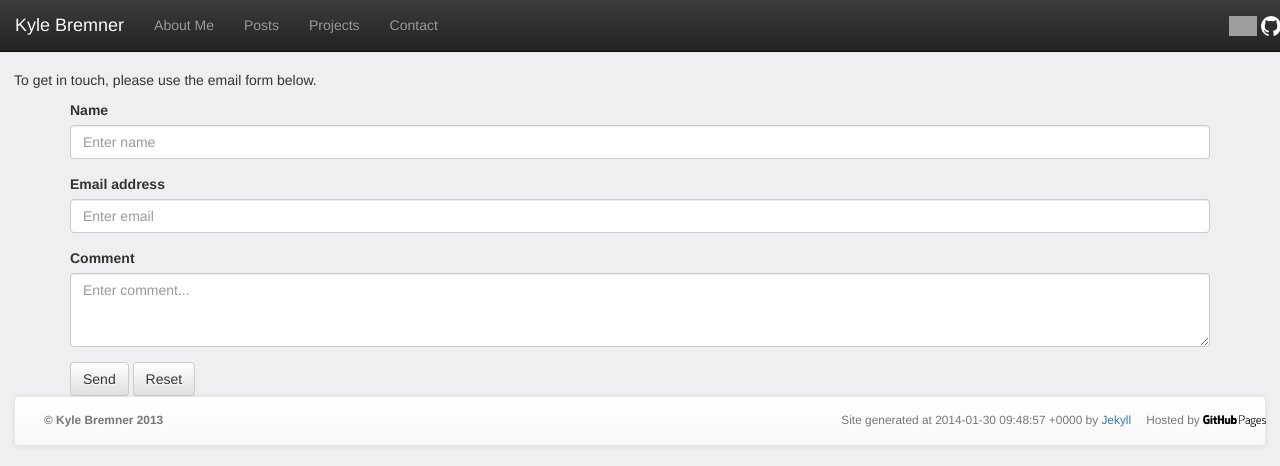
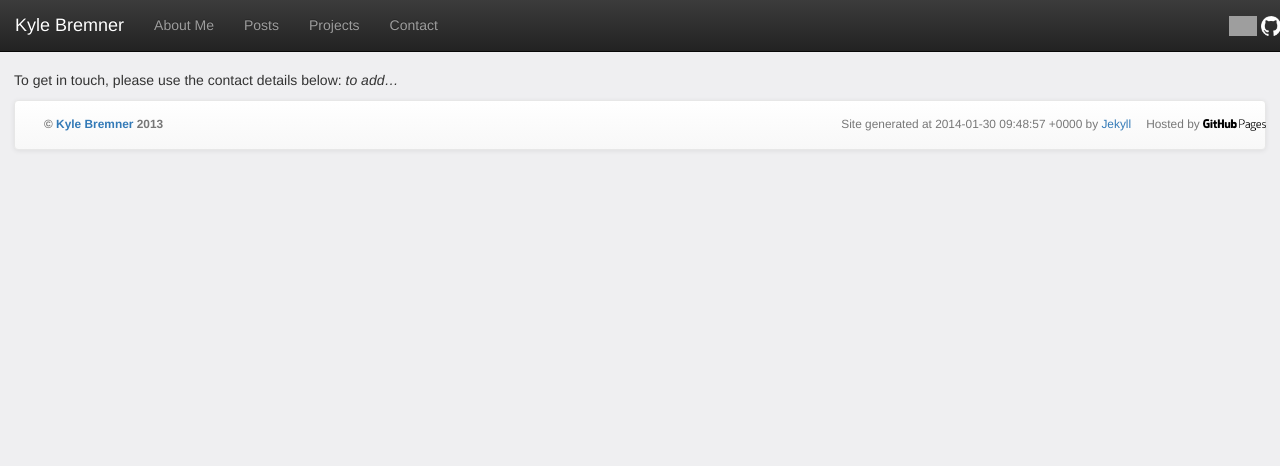
Before and after one commit to kbremner/kbremner.github.io, a Jekyll site: the page built from pages/contact.md, in a window 1280 px wide. Shown: the top 466 px of the page. Built offline with Jekyll 4.4.1, drawn with Linux system fonts in a browser that asks for light colours; nearby versions of some CDN libraries; Markdown is read by kramdown in place of the engine named in the settings; grey boxes are pictures that could not be loaded.

Commit message:
Fixed contact email

```diff
--- a/_includes/mail_form.html
+++ /dev/null
@@ -1,18 +0,0 @@
-<div class="container">
-<form action="MAILTO:kb.bremner@gmail.com" method="post" enctype="text/plain">
-<div class="form-group">
-	<label for="name">Name</label>
-	<input type="text" class="form-control" id="name" name="name" placeholder="Enter name">
-</div>
-<div class="form-group">
-	<label for="mail">Email address</label>
-	<input type="email" class="form-control" id="mail" name="mail" placeholder="Enter email">
-</div>
-<div class="form-group">
-	<label for="comment">Comment</label>
-	<textarea type="text" class="form-control" id="comment" name="comment" placeholder="Enter comment..." rows="3"></textarea>
-</div>
-<button type="submit" class="btn btn-default">Send</button>
-<button type="reset" class="btn btn-default">Reset</button>
-</form>
-</div>
--- a/_layouts/default.html
+++ b/_layouts/default.html
@@ -47,14 +47,14 @@
 
       <footer class="navbar navbar-default navbar-static-bottom footer">
           <p class="nav small navbar-text navbar-left">
-            <strong>&copy; Kyle Bremner 2013</strong>
+            <strong>&copy; <a href="mailto:kbremner.github.io@gmail.com" style="text-decoration: none;">Kyle Bremner</a> 2013</strong>
           </p>
 
           <p class="nav small navbar-text navbar-right">
            Hosted by <a href="http://pages.github.com/"><img src="/images/github-pages.png" height="12px" alt="GitHub Pages"></a>
           </p>
           <p class="nav small navbar-text navbar-right">
-            Site generated at {{ site.time | data_to_xmlschema }} by <a href="http://jekyllrb.com/" style="text-decoration:none;">Jekyll</a>
+            Site generated at {{ site.time | data_to_xmlschema }} by <a href="http://jekyllrb.com/" style="text-decoration: none;">Jekyll</a>
           </p>
       </footer>
 
--- a/pages/contact.md
+++ b/pages/contact.md
@@ -2,5 +2,5 @@
 layout: default
 title: Contact - Kyle Bremner | Software Engineer
 ---
-To get in touch, please use the email form below.
-{% include mail_form.html %}
+To get in touch, please use the contact details below:
+_to add..._
```
